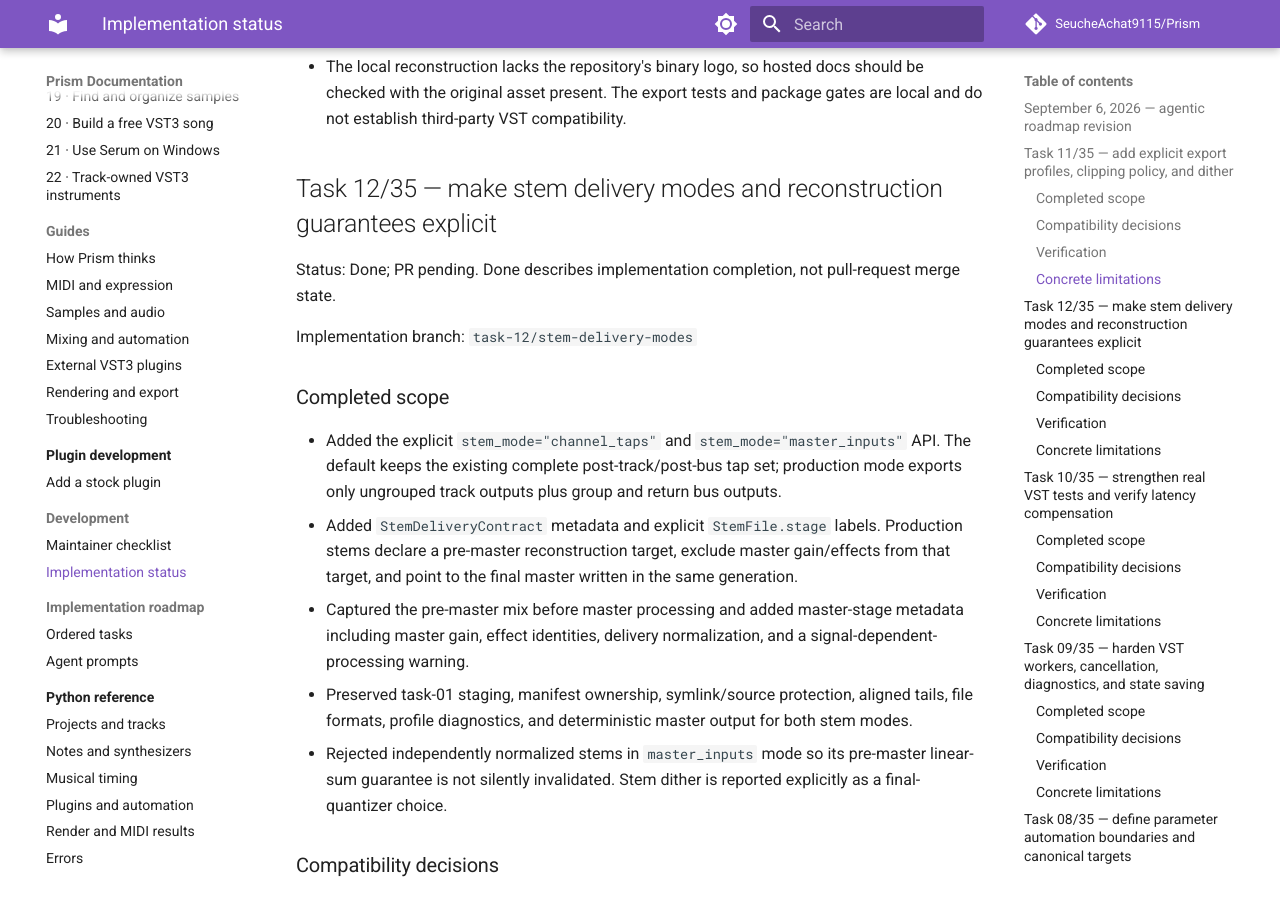
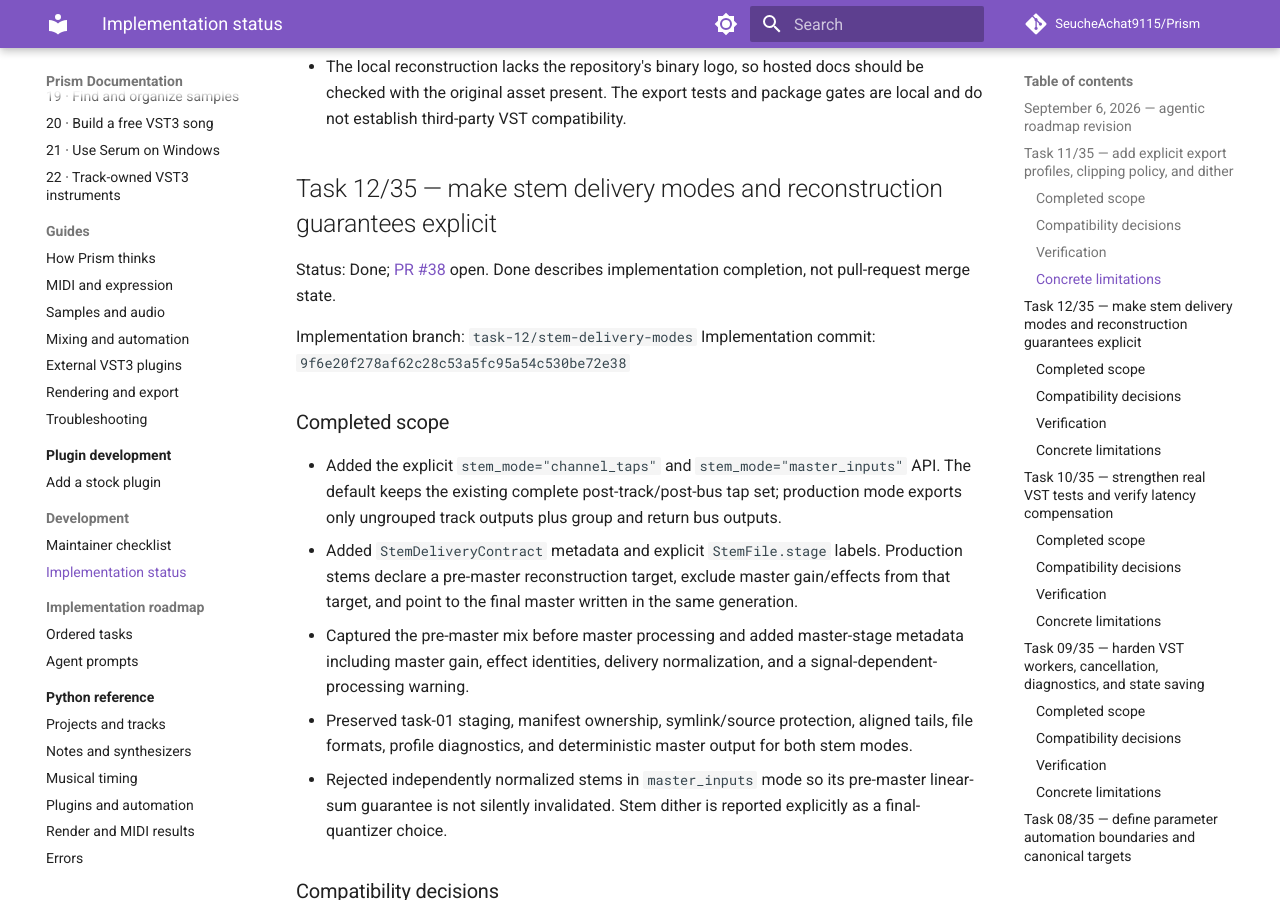
Before and after one commit to SeucheAchat9115/Prism, an MkDocs documentation site: the page built from docs/development/implementation-status.md, in a window 1280 px wide and 900 px high, scrolled down 1870 px. Built offline with MkDocs 1.6.1 and Material for MkDocs 9.7.7, drawn with Linux system fonts in a browser that asks for light colours; comment, search, counter and statistics services are not loaded.

Commit message:
Task 12: record implementation PR

```diff
--- a/docs/development/implementation-status.md
+++ b/docs/development/implementation-status.md
@@ -75,10 +75,11 @@
 
 ## Task 12/35 — make stem delivery modes and reconstruction guarantees explicit
 
-Status: Done; PR pending. Done describes implementation completion, not
+Status: Done; [PR #38](https://github.com/SeucheAchat9115/Prism/pull/38) open. Done describes implementation completion, not
 pull-request merge state.
 
 Implementation branch: `task-12/stem-delivery-modes`
+Implementation commit: `9f6e20f278af62c28c53a5fc95a54c530be72e38`
 
 ### Completed scope
 
```
Also changed, not shown: docs/development/implementation-tasks.md (+1 -1 lines).
